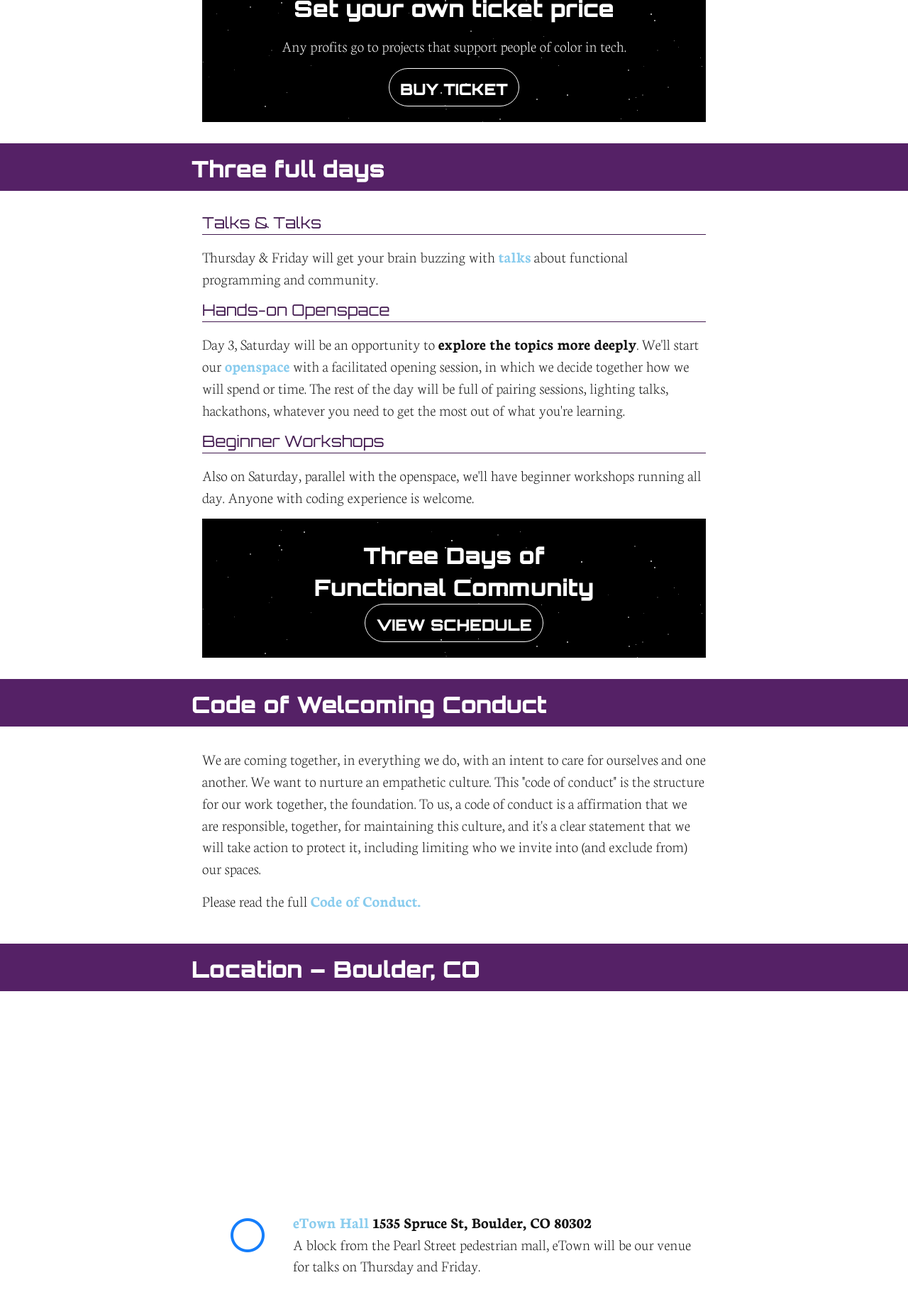
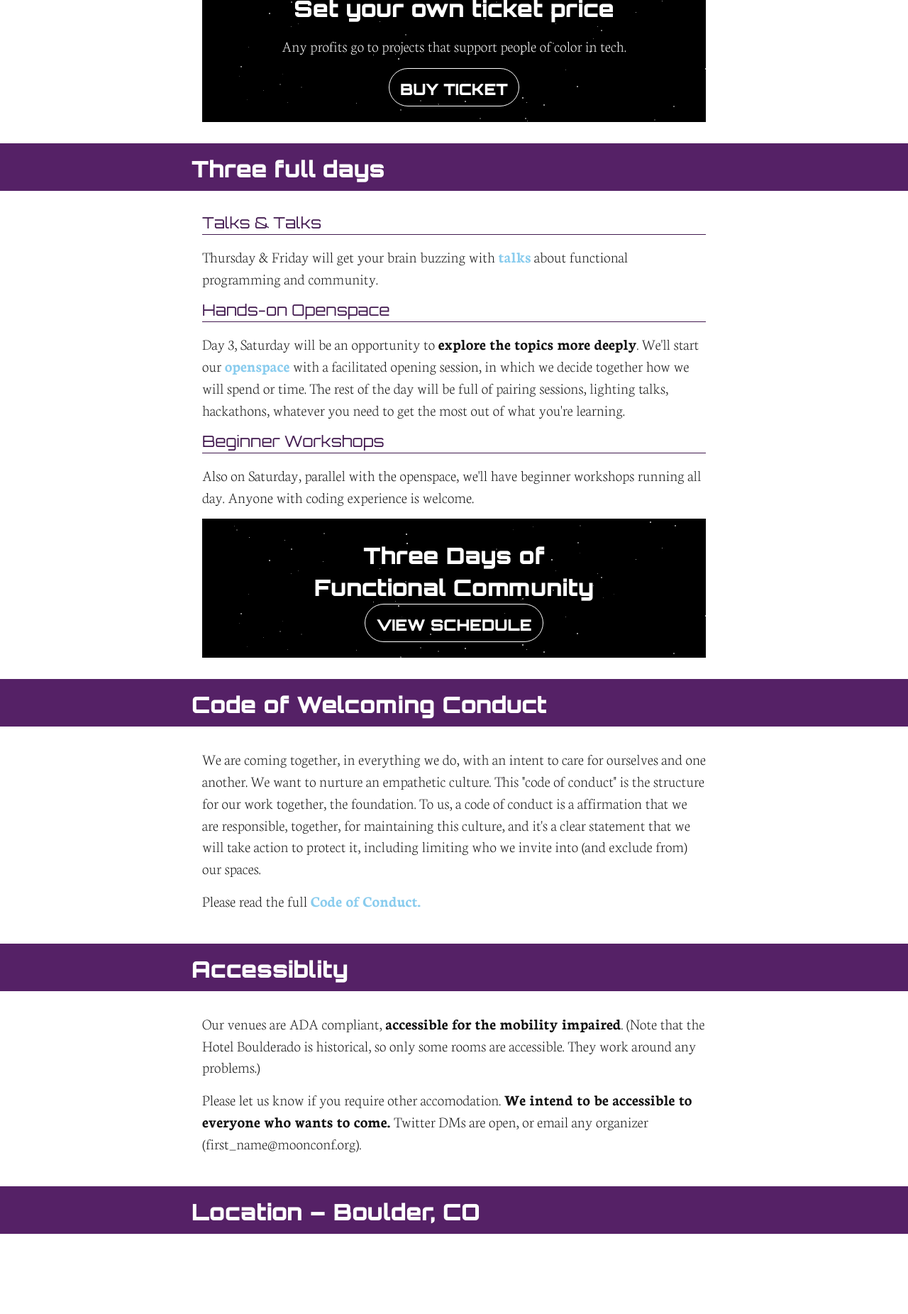
Before and after one commit to maitria/moonconf.org, a Jekyll site: the page built from index.html, in a window 1280 px wide. Shown: the part 665-2517 px from the top of the page at 71% size. Built offline with Jekyll 4.4.1, drawn with Linux system fonts in a browser that asks for light colours.

Commit message:
Add accessibility.

```diff
--- /dev/null
+++ b/_includes/accessibility.html
@@ -0,0 +1,11 @@
+<section class="section-block">
+  <header class="section-block-header">
+    <div class="wrapper">
+      <h2 class="section-block-title">Accessiblity</h2>
+    </div>
+  </header>
+  <div class="section-block-content wrapper">
+    <p>Our venues are ADA compliant, <strong>accessible for the mobility impaired</strong>. (Note that the Hotel Boulderado is historical, so only some rooms are accessible. They work around any problems.)</p>
+    <p>Please let us know if you require other accomodation. <strong>We intend to be accessible to everyone who wants to come.</strong> Twitter DMs are open, or email any organizer (first_name@moonconf.org).</p>
+  </div>
+</section>
--- a/index.html
+++ b/index.html
@@ -12,6 +12,7 @@ layout: default
   {% include about.html %}
   {% include unconf.html %}
   {% include coc.html %}
+  {% include accessibility.html %}
   {% include location.html %}
   {% include organizers.html %}
   {% include sponsors.html %}
```
